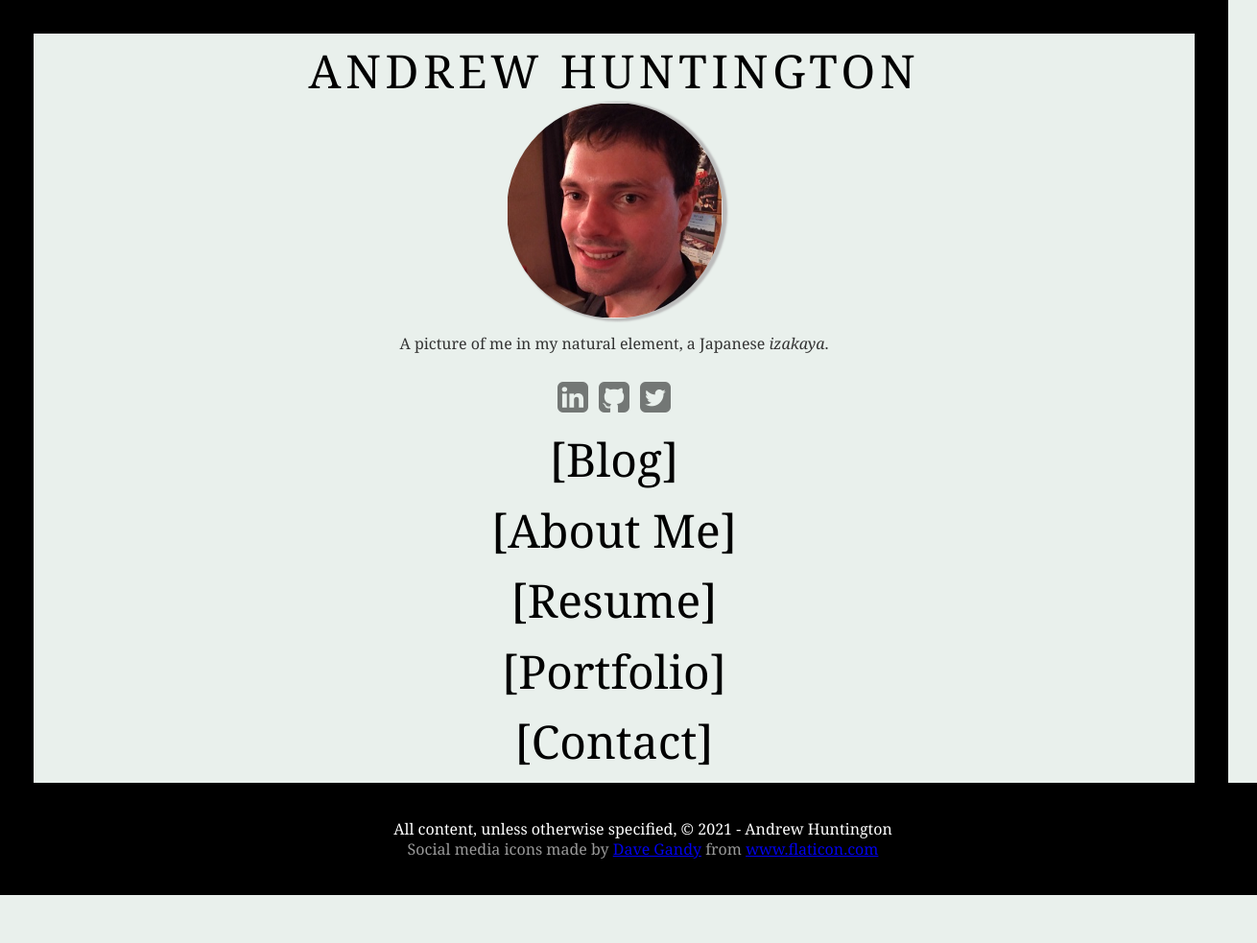
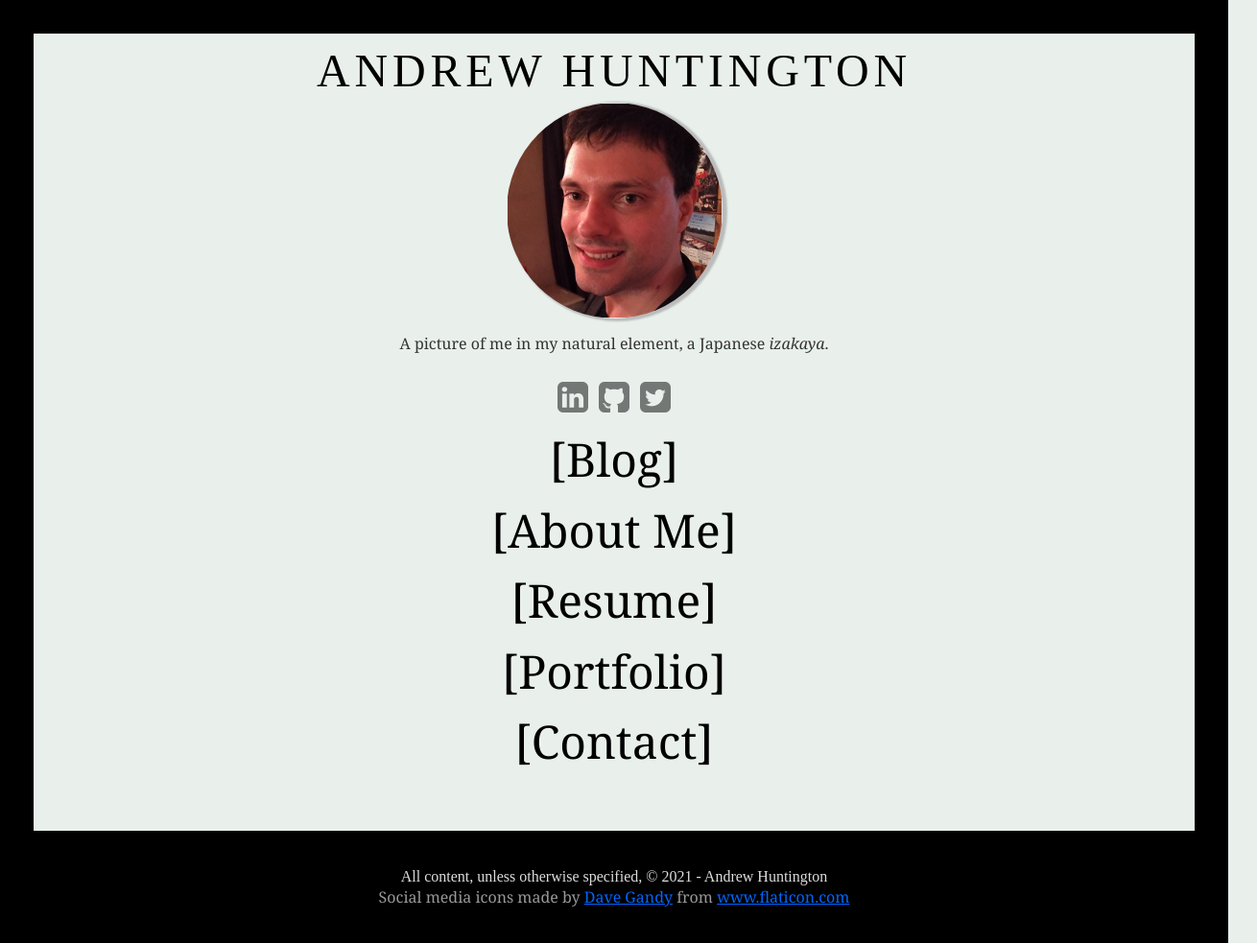
Before and after one commit to AndrewHuntington/personal-homepage, a plain HTML site: page _site/index.html in a window 1280 px wide. Shown: the whole page at 96% size, 1310 px wide, since content can reach past the window. Before the commit the page ends 933 px from the top, so only its background shows below. Drawn offline with Linux system fonts and the light colour scheme; a web font is replaced by a local one.

Commit message:
Adjust fonts, fix footer centering and coverage issue

```diff
--- a/_includes/head.html
+++ b/_includes/head.html
@@ -8,6 +8,8 @@
   <link rel="apple-touch-icon" href="/apple-touch-icon.png">
   <meta charset="utf-8">
   <meta name="viewport" content="width=device-width, initial-scale=1">
+  <link rel="preconnect" href="https://fonts.gstatic.com">
+  <link href="https://fonts.googleapis.com/css2?family=Shippori+Mincho+B1:wght@400;700&display=swap" rel="stylesheet">
   <link rel="stylesheet" href="/css/reset.css">
   <link rel="stylesheet" href="/css/main.css">
 </head>
--- a/_site/css/main.css
+++ b/_site/css/main.css
@@ -1,19 +1,24 @@
 /* GLOBAL STYLES */
 html {
   box-shadow: 0px 0px 0px 35px #000 inset; /* box-shadow: x-axis y-axis blur size color inset */
-  padding: 0 30px;
 }
 body {
   background-color: #e9f0ec;
+  display: flex;
+  flex-direction: column;
   font-family: Georgia, 'Times New Roman', Times, serif;
   min-height: 100vh;
   padding: 5vh 0 0 0;
 }
+h1,h2,h3,h4,h5,h6 {
+  font-family: 'Shippori Mincho B1', serif;
+}
 .content-wrapper {
   display: flex;
+  flex: 1;
   justify-content: center;
   font-size: 1rem;
-  /* padding-bottom: 20px; */
+  padding-bottom: 50px;
   width: 100%;
 }
 .content-wrapper h1 {
@@ -101,11 +106,18 @@ body {
   display: block;
   padding: 5vh 0;
   text-align: center;
-  width: 100vw;
+  min-width: 100vw;
+  flex: 1;
 }
 .footer h3 {
+  color: #ddd;
+  padding-bottom: 5px;
+}
+.footer a:link {
+  color: #0066ff;
+}
+.footer a:visited {
   color: #fff;
-  padding-bottom: 5px;
 }
 .footer .attribution {
   color: #999;
@@ -118,6 +130,21 @@ body {
 @media (max-width: 800px) {
   html {
     box-shadow: none;
+    font-size: 0.8rem;
+    max-width: 100vw;
     padding: 0;
   }
+  body {
+    padding-top: 2vh;
+  }
 }
+
+@media (max-width: 300px) {
+  html {
+    box-shadow: none;
+    font-size: 0.5rem;
+    max-width: 275px;
+    padding: 0;
+    width: 100%;
+  }
+}
--- a/_site/index.html
+++ b/_site/index.html
@@ -8,6 +8,8 @@
   <link rel="apple-touch-icon" href="/apple-touch-icon.png">
   <meta charset="utf-8">
   <meta name="viewport" content="width=device-width, initial-scale=1">
+  <link rel="preconnect" href="https://fonts.gstatic.com">
+  <link href="https://fonts.googleapis.com/css2?family=Shippori+Mincho+B1:wght@400;700&display=swap" rel="stylesheet">
   <link rel="stylesheet" href="/css/reset.css">
   <link rel="stylesheet" href="/css/main.css">
 </head>
@@ -80,16 +82,12 @@
     <footer class="footer">
   <h3>All content, unless otherwise specified, &copy; 2021 - Andrew Huntington</h3>
   <div class="attribution">
+    <p>
     Social media icons made by <a href="https://www.flaticon.com/authors/dave-gandy" title="Dave Gandy">Dave Gandy</a>
     from <a href="https://www.flaticon.com/" title="Flaticon">www.flaticon.com</a>
+    </p>
   </div>
 </footer>
-
-
-
-<!--
-<div>Social media icons made by <a href="https://www.flaticon.com/authors/dave-gandy" title="Dave Gandy">Dave Gandy</a> from <a href="https://www.flaticon.com/" title="Flaticon">www.flaticon.com</a></div>
- -->
   </body>
 
 </html>
--- a/css/main.css
+++ b/css/main.css
@@ -1,19 +1,24 @@
 /* GLOBAL STYLES */
 html {
   box-shadow: 0px 0px 0px 35px #000 inset; /* box-shadow: x-axis y-axis blur size color inset */
-  padding: 0 30px;
 }
 body {
   background-color: #e9f0ec;
+  display: flex;
+  flex-direction: column;
   font-family: Georgia, 'Times New Roman', Times, serif;
   min-height: 100vh;
   padding: 5vh 0 0 0;
 }
+h1,h2,h3,h4,h5,h6 {
+  font-family: 'Shippori Mincho B1', serif;
+}
 .content-wrapper {
   display: flex;
+  flex: 1;
   justify-content: center;
   font-size: 1rem;
-  /* padding-bottom: 20px; */
+  padding-bottom: 50px;
   width: 100%;
 }
 .content-wrapper h1 {
@@ -101,11 +106,18 @@ body {
   display: block;
   padding: 5vh 0;
   text-align: center;
-  width: 100vw;
+  min-width: 100vw;
+  flex: 1;
 }
 .footer h3 {
+  color: #ddd;
+  padding-bottom: 5px;
+}
+.footer a:link {
+  color: #0066ff;
+}
+.footer a:visited {
   color: #fff;
-  padding-bottom: 5px;
 }
 .footer .attribution {
   color: #999;
@@ -118,6 +130,21 @@ body {
 @media (max-width: 800px) {
   html {
     box-shadow: none;
+    font-size: 0.8rem;
+    max-width: 100vw;
     padding: 0;
   }
+  body {
+    padding-top: 2vh;
+  }
 }
+
+@media (max-width: 300px) {
+  html {
+    box-shadow: none;
+    font-size: 0.5rem;
+    max-width: 275px;
+    padding: 0;
+    width: 100%;
+  }
+}
```
Also changed, not shown: _includes/footer.html (+2 -6 lines).
